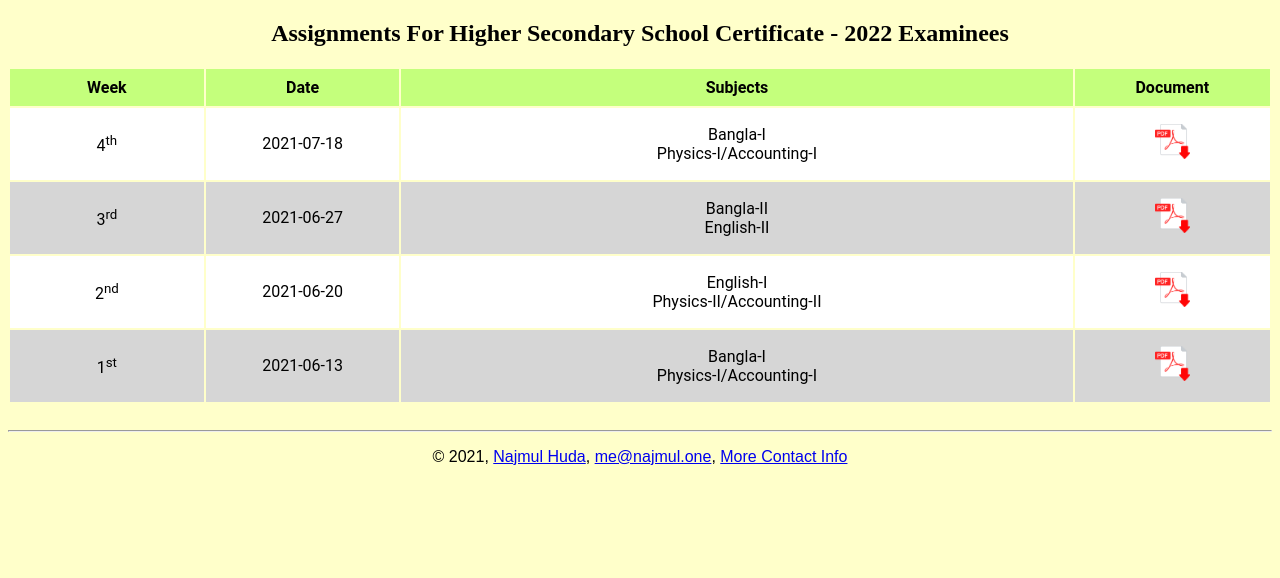
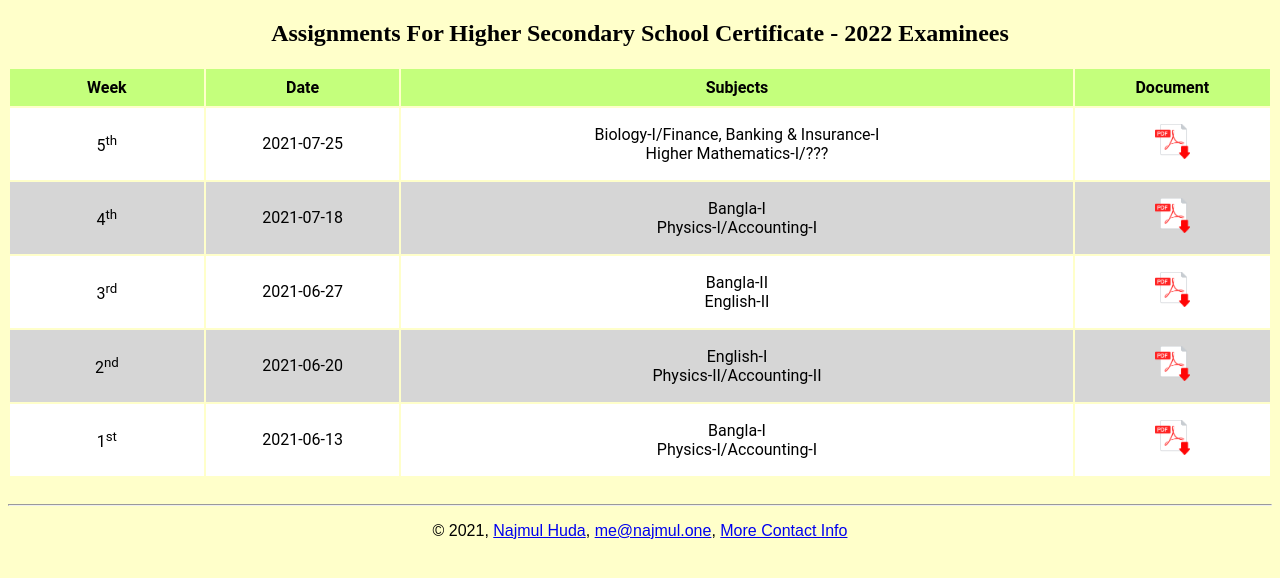
Before and after one commit to w4-h1d/w4-h1d.github.io, a plain HTML site: page hsc22/index.html in a window 1280 px wide. Drawn offline with Linux system fonts and the light colour scheme.

Commit message:
Update index.html

```diff
--- a/hsc22/index.html
+++ b/hsc22/index.html
@@ -52,6 +52,9 @@
                     </thead>
                     <tbody>
                         <tr>
+                            <td>5<sup>th</sup></td><td>2021-07-25</td><td>Biology-I/Finance, Banking & Insurance-I<br/>Higher Mathematics-I/???</td><td><a href="pdf/Week 5.pdf" target="_blank"><img src="images/PDF-download-icon.png" atl="PDF" height="35"></a></td>
+                        </tr>
+                        <tr>
                             <td>4<sup>th</sup></td><td>2021-07-18</td><td>Bangla-I<br/>Physics-I/Accounting-I</td><td><a href="pdf/Week 4.pdf" target="_blank"><img src="images/PDF-download-icon.png" atl="PDF" height="35"></a></td>
                         </tr>
                         <tr>
```
